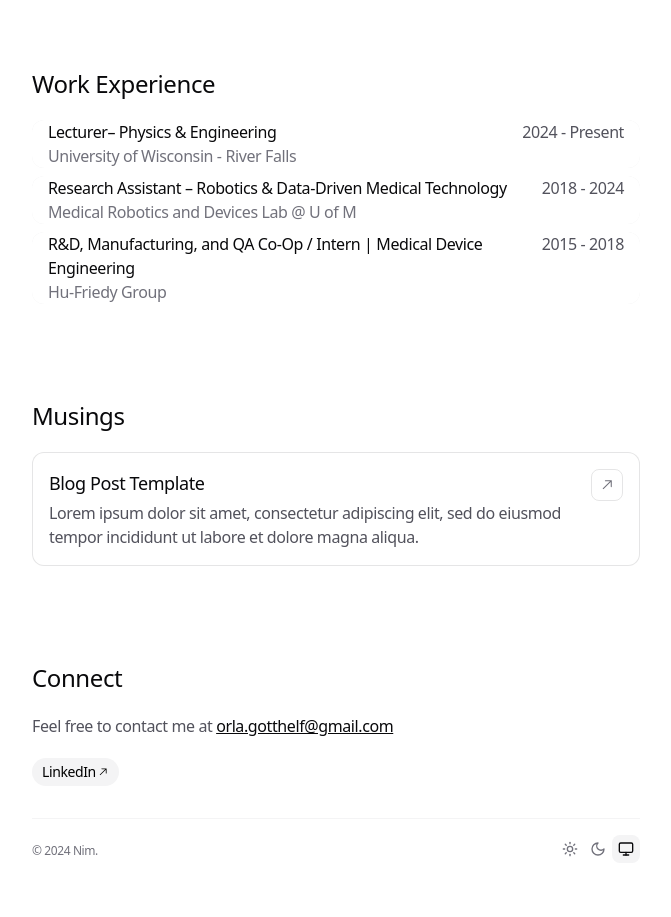
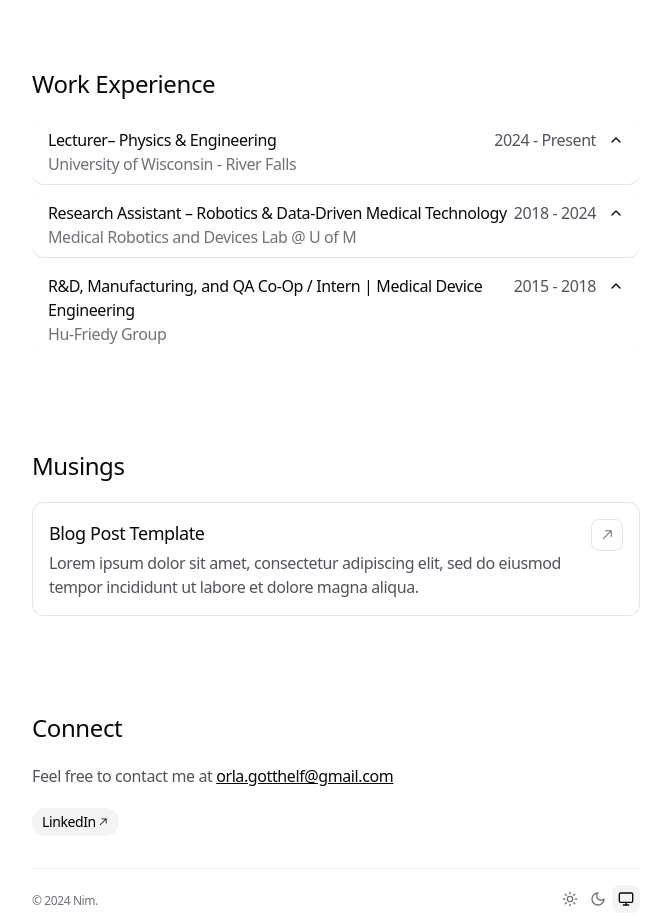
Before and after one commit to Majoras-Other-Mask/orla-engineer, a Next.js app: page / in a window 1280 px wide. Shown: the part 1200-2117 px from the top of the page, without its empty margins (304-975 px from the left). Before the commit the page ends 2079 px from the top, so only its background shows below. Built offline with nearby package versions, Linux system fonts and the light colour scheme.

Commit message:
Updated pages.tsx for missing accordion formatting.
Somehow missed the divider lines and chevrons as well. Whoops.

```diff
--- a/app/page.tsx
+++ b/app/page.tsx
@@ -1,6 +1,9 @@
 'use client'
 import { motion } from 'motion/react'
-import { XIcon } from 'lucide-react'
+import {
+  XIcon,
+  ChevronUp,
+} from 'lucide-react'
 import { Spotlight } from '@/components/ui/spotlight'
 import { Magnetic } from '@/components/ui/magnetic'
 import {
@@ -205,7 +208,10 @@ function WorkExperienceSection() {
       transition={{ duration: 0.3 }}
     >
       <h3 className="mb-5 text-2xl font-medium text-zinc-950 dark:text-zinc-50">Work Experience</h3>
-      <Accordion className="flex flex-col space-y-2">
+      <Accordion
+        className="flex flex-col divide-y divide-zinc-200 dark:divide-zinc-700 space-y-2"
+        transition={{ duration: 0.2, ease: 'easeInOut' }}
+      >
         {WORK_EXPERIENCE.map((job) => (
           <div
             key={job.id}
@@ -216,7 +222,7 @@ function WorkExperienceSection() {
               size={64}
             />
             <AccordionItem value={job.id} className="rounded-xl bg-white dark:bg-zinc-950">
-              <AccordionTrigger className="relative flex w-full justify-between px-4">
+              <AccordionTrigger className="relative flex w-full justify-between px-4 py-2 group">
                 <div className="flex-1">
                   <h4 className="text-left font-normal text-zinc-950 dark:text-zinc-50">
                     {job.title}
@@ -225,11 +231,14 @@ function WorkExperienceSection() {
                     {job.company}
                   </p>
                 </div>
-                <div className="flex-shrink-0 pl-2 text-right text-zinc-600 dark:text-zinc-400">
-                  {job.start} - {job.end}
+                <div className="flex items-center gap-3">
+                  <div className="flex-shrink-0 text-right text-zinc-600 dark:text-zinc-400">
+                    {job.start} - {job.end}
+                  </div>
+                  <ChevronUp className="h-4 w-4 text-zinc-950 transition-transform duration-200 group-data-[expanded]:-rotate-180 dark:text-zinc-50" />
                 </div>
               </AccordionTrigger>
-              <AccordionContent className="px-4">
+              <AccordionContent className="px-4 pb-2">
                 <div className="text-zinc-600 dark:text-zinc-400">
                   <p className="mb-2">{job.description || 'Worked on various projects and responsibilities related to my role.'}</p>
 
```
